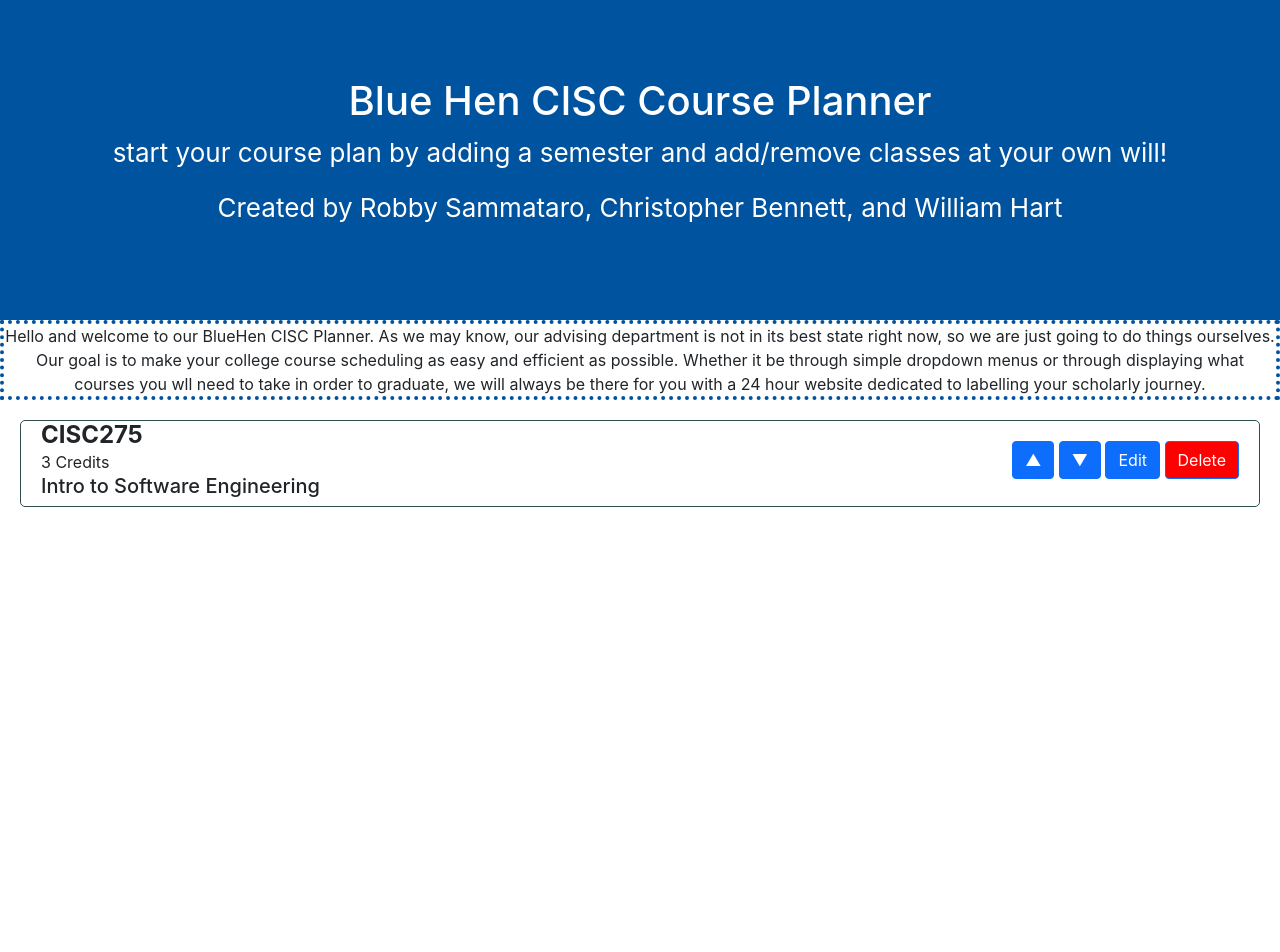
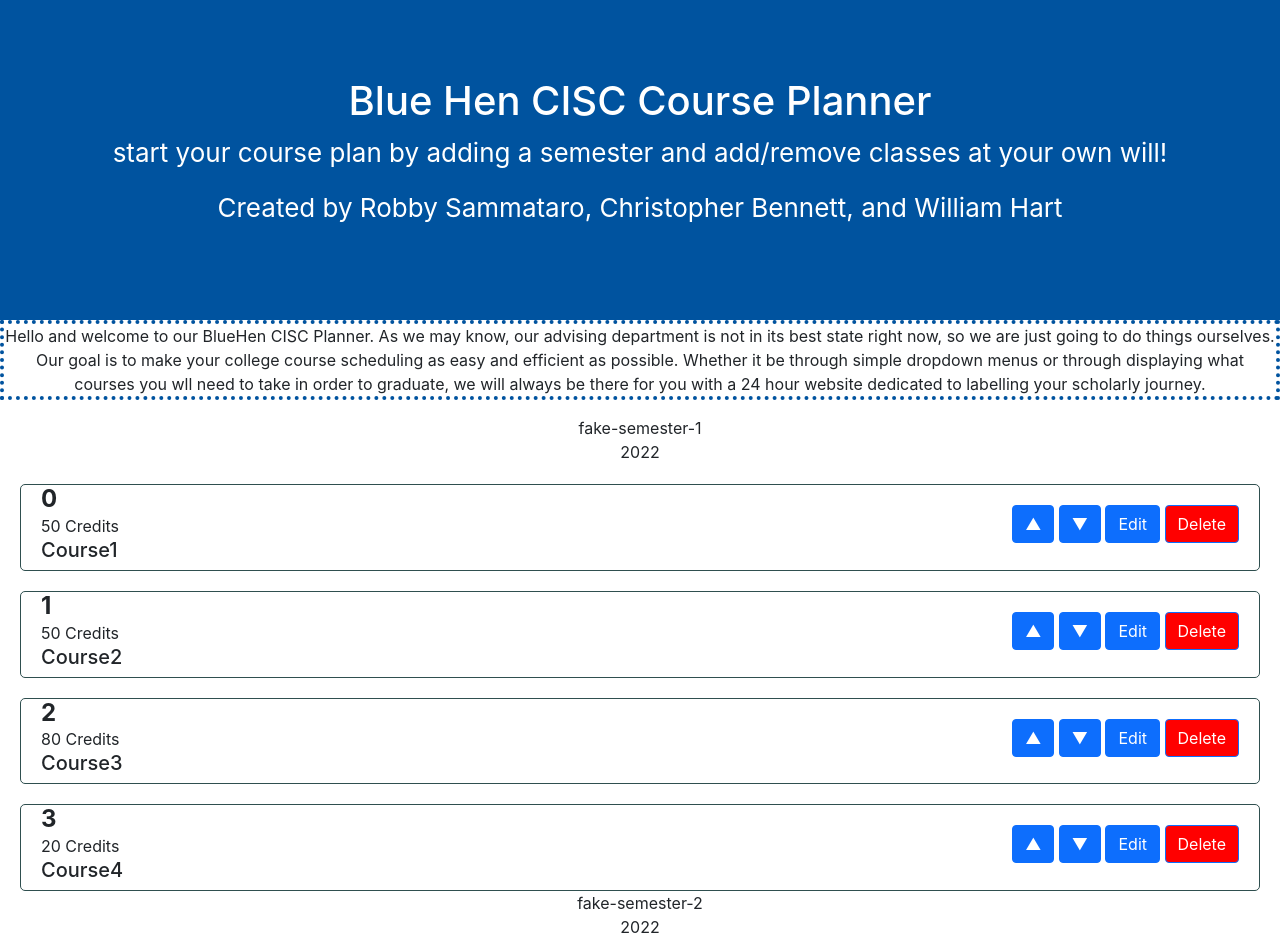
Before and after one commit to UD-CISC275-S22/cis-scheduler-team-16, a React (Create React App) app: page / in a window 1280 px wide. Shown: the top 952 px of the page. Before the commit the page ends 800 px from the top, so only its background shows below. Built offline with nearby package versions, Linux system fonts and the light colour scheme.

Commit message:
Added SemesterViewer.tsx that takes in our Semesters.json file and displays it, Courses included!

```diff
--- a/src/App.tsx
+++ b/src/App.tsx
@@ -2,6 +2,9 @@ import React from "react";
 import "./App.css";
 import { Course } from "./templates/course";
 import { CourseViewer } from "./components/CourseViewer";
+import { SemesterViewer } from "./components/SemesterViewer";
+import { Semester } from "./templates/semester";
+import semesterList from "./templates/Semesters.json";
 
 function App(): JSX.Element {
     const myCourse: Course = {
@@ -37,7 +40,15 @@ function App(): JSX.Element {
                 graduate, we will always be there for you with a 24 hour website
                 dedicated to labelling your scholarly journey.
             </p>
-            <CourseViewer course={myCourse}></CourseViewer>
+            <div>
+                {semesterList.map((semester: Semester) => (
+                    <div key={Date.now()}>
+                        {" "}
+                        {/*Our semester type doesnt have an ID, so I think this should suffice for now.. */}
+                        <SemesterViewer semester={semester}></SemesterViewer>
+                    </div>
+                ))}
+            </div>
         </div>
     );
 }
--- /dev/null
+++ b/src/components/SemesterViewer.tsx
@@ -0,0 +1,33 @@
+import React, { useState } from "react";
+import { Button, Col, Form, Row } from "react-bootstrap";
+import { Semester } from "../templates/semester";
+import { CourseViewer } from "../components/CourseViewer";
+import { Course } from "../templates/course";
+
+export function SemesterViewer({
+    semester
+}: {
+    semester: Semester;
+}): JSX.Element {
+    //State View
+
+    //Component View
+
+    //Return View
+    return (
+        <div>
+            {" "}
+            <div>{semester.term}</div>
+            <div>{semester.year}</div>
+            <div>
+                {semester.courses.map(
+                    (course: Course): JSX.Element => (
+                        <div key={course.courseId}>
+                            <CourseViewer course={course}></CourseViewer>
+                        </div>
+                    )
+                )}
+            </div>
+        </div>
+    );
+}
--- a/src/templates/Semesters.json
+++ b/src/templates/Semesters.json
@@ -1,31 +1,31 @@
 [
     {
         "term": "fake-semester-1",
-        "year": "2022",
+        "year": 2022,
         "courses": [
             {
-                "courseId": 0,
+                "courseId": "0",
                 "name": "Course1",
                 "prereqs": [],
                 "credithours": 50,
                 "isTechElective": true
             },
             {
-                "courseId": 1,
+                "courseId": "1",
                 "name": "Course2",
                 "prereqs": [],
                 "credithours": 50,
                 "isTechElective": true
             },
             {
-                "courseId": 2,
+                "courseId": "2",
                 "name": "Course3",
                 "prereqs": [],
                 "credithours": 80,
                 "isTechElective": true
             },
             {
-                "courseId": 3,
+                "courseId": "3",
                 "name": "Course4",
                 "prereqs": [],
                 "credithours": 20,
@@ -35,10 +35,10 @@
     },
     {
         "term": "fake-semester-2",
-        "year": "2022",
+        "year": 2022,
         "courses": [
             {
-                "courseId": 0,
+                "courseId": "0",
                 "name": "Course1",
                 "prereqs": [],
                 "credithours": 1000,
```
